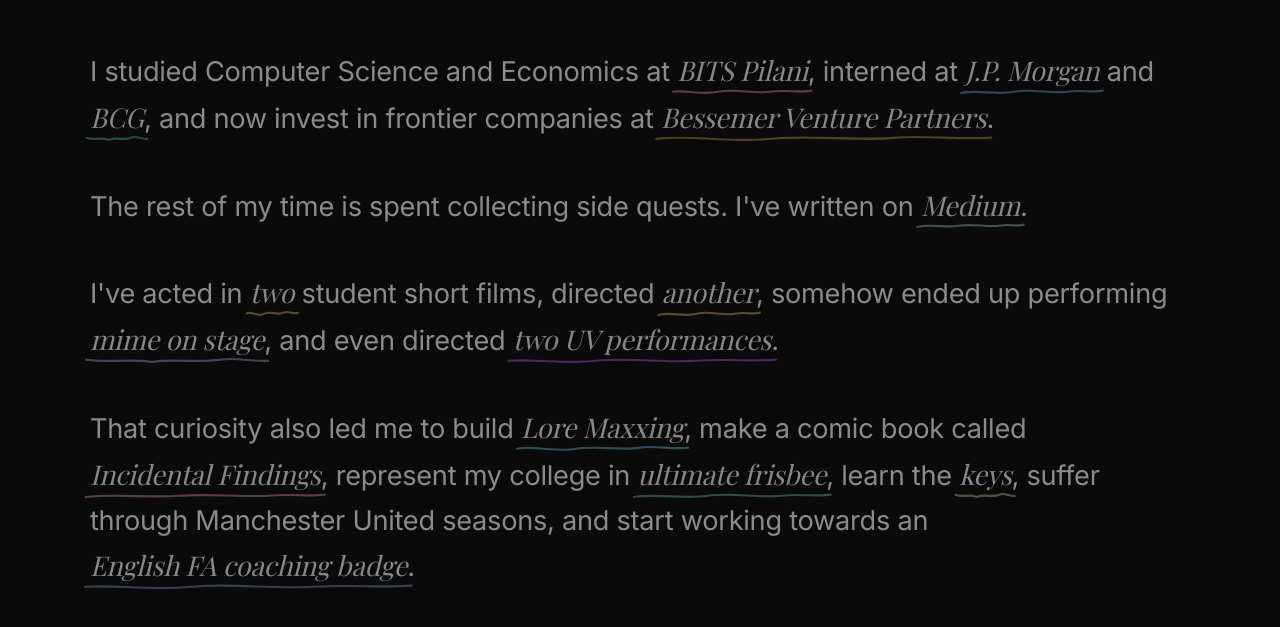
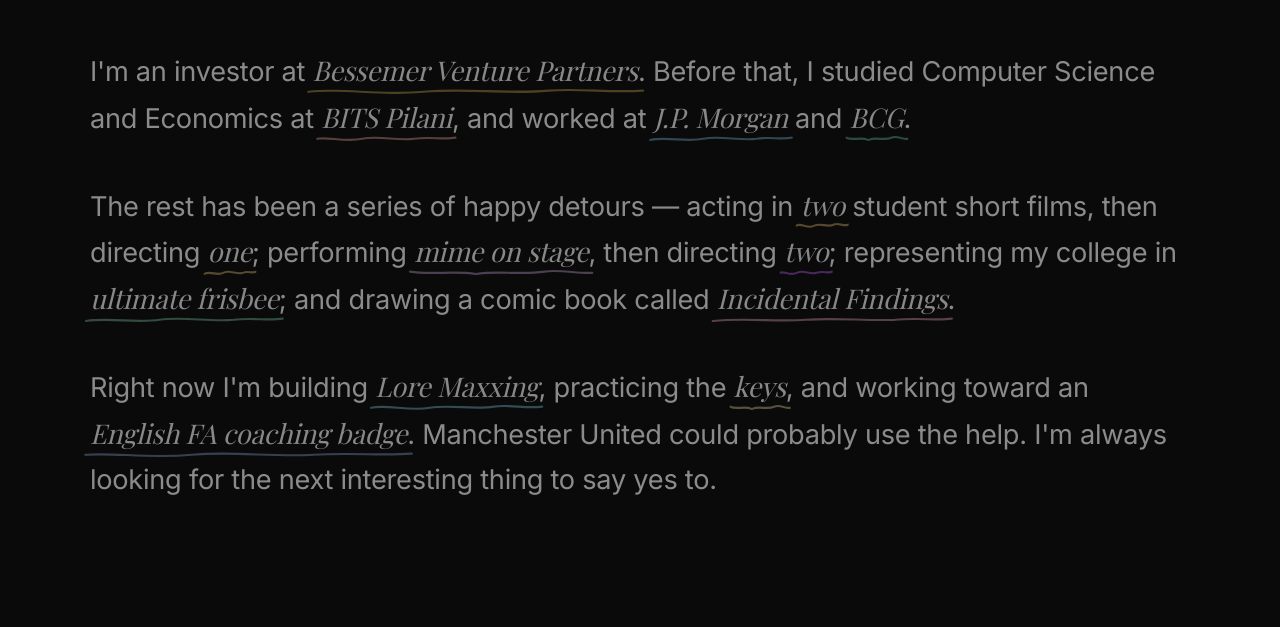
Before and after one commit to TDShah26/personal-website, a React (Vite) app: page / in a window 1280 px wide. Shown: the part 912-1539 px from the top of the page. Built offline with nearby package versions, Linux system fonts and the light colour scheme.

Commit message:
style: apply user's final copy edits in Bio

```diff
--- a/src/components/Bio.jsx
+++ b/src/components/Bio.jsx
@@ -249,34 +249,42 @@
       <div className="bio-inner">
         <p className="bio-para">
           <Sentence delay={BASE + GAP * 0} isInView={isInView}>
-            I studied Computer Science and Economics at {L('bitspilani', 'BITS Pilani')}, interned at {L('jpmc', 'J.P. Morgan')} and {L('bcg', 'BCG')}, and now invest in frontier companies at {L('bessemer', 'Bessemer Venture Partners')}.
+            I'm an investor at {L('bessemer', 'Bessemer Venture Partners')}.{' '}
           </Sentence>
-        </p>
-
-        <p className="bio-para">
           <Sentence delay={BASE + GAP * 1} isInView={isInView}>
-            The rest of my time is spent collecting side quests. I've written on {L('medium', 'Medium')}.
-          </Sentence>
-        </p>
-
-        <p className="bio-para">
-          <Sentence delay={BASE + GAP * 1.5} isInView={isInView}>
-            I've acted in{' '}
-            {EL('two', 'films-acted', [
-              { id: 'film-a', label: 'Short Film I', href: '#' },
-              { id: 'film-b', label: 'Short Film II', href: '#' },
-            ])}{' '}
-            student short films, directed {L('film-directed', 'another')}, somehow ended up performing {L('mime-acted', 'mime on stage')}, and even directed{' '}
-            {EL('two UV performances', 'mimes-directed', [
-              { id: 'mime-a', label: 'UV + LED', href: '#' },
-              { id: 'mime-b', label: 'Blackout Show', href: '#' },
-            ])}.
+            Before that, I studied Computer Science and Economics at {L('bitspilani', 'BITS Pilani')},{' '}
+            and worked at {L('jpmc', 'J.P. Morgan')} and {L('bcg', 'BCG')}.
           </Sentence>
         </p>
 
         <p className="bio-para">
           <Sentence delay={BASE + GAP * 2} isInView={isInView}>
-            That curiosity also led me to build {L('loremaxxing', 'Lore Maxxing')}, make a comic book called {L('comic', 'Incidental Findings')}, represent my college in {L('frisbee', 'ultimate frisbee')}, learn the {L('keys', 'keys')}, suffer through Manchester United seasons, and start working towards an {L('fa', 'English FA coaching badge')}.
+            The rest has been a series of happy detours — acting in{' '}
+            {EL('two', 'films-acted', [
+              { id: 'film-a', label: 'Short Film I', href: '#' },
+              { id: 'film-b', label: 'Short Film II', href: '#' },
+            ])}{' '}
+            student short films, then directing {L('film-directed', 'one')};{' '}
+            performing {L('mime-acted', 'mime on stage')}, then directing{' '}
+            {EL('two', 'mimes-directed', [
+              { id: 'mime-a', label: 'UV + LED', href: '#' },
+              { id: 'mime-b', label: 'Blackout Show', href: '#' },
+            ])};{' '}
+            representing my college in {L('frisbee', 'ultimate frisbee')};{' '}
+            and drawing a comic book called {L('comic', 'Incidental Findings')}.
+          </Sentence>
+        </p>
+
+        <p className="bio-para">
+          <Sentence delay={BASE + GAP * 3} isInView={isInView}>
+            Right now I'm building {L('loremaxxing', 'Lore Maxxing')}, practicing the {L('keys', 'keys')},{' '}
+            and working toward an {L('fa', 'English FA coaching badge')}.{' '}
+          </Sentence>
+          <Sentence delay={BASE + GAP * 4} isInView={isInView}>
+            Manchester United could probably use the help.{' '}
+          </Sentence>
+          <Sentence delay={BASE + GAP * 5} isInView={isInView}>
+            I'm always looking for the next interesting thing to say yes to.
           </Sentence>
         </p>
 
```
